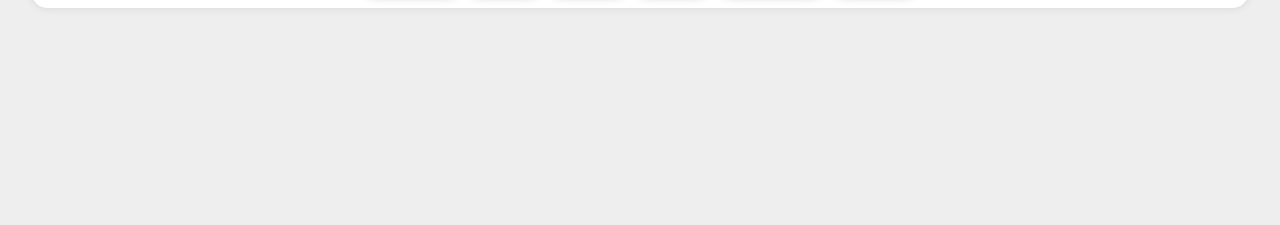
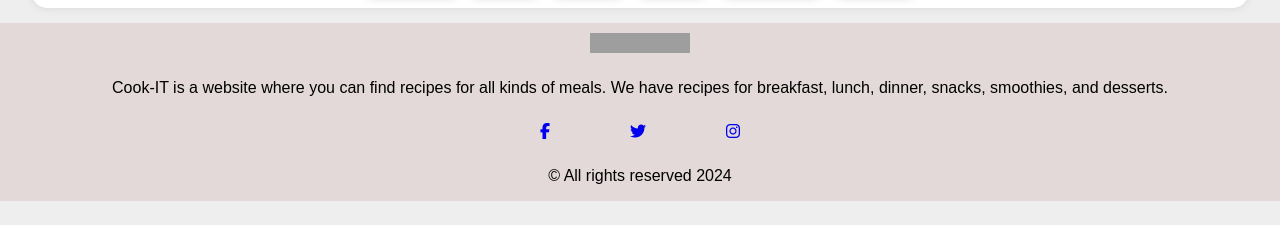
Before and after one commit to CollectionOP/Cook-IT, a plain HTML site: page index.html in a window 1280 px wide. Shown: the part 572-797 px from the top of the page. Drawn offline with Linux system fonts and the light colour scheme; no server answers; grey boxes are pictures that could not be loaded.

Commit message:
fixed footer

```diff
--- a/index.html
+++ b/index.html
@@ -6,7 +6,11 @@
   <meta name="viewport" content="width=device-width, initial-scale=1.0" />
   <link rel="stylesheet" href="styles/body.css" />
   <link rel="stylesheet" href="styles/style.css" />
+  <link rel="stylesheet" href="https://cdnjs.cloudflare.com/ajax/libs/font-awesome/6.5.1/css/all.min.css"
+    integrity="sha512-DTOQO9RWCH3ppGqcWaEA1BIZOC6xxalwEsw9c2QQeAIftl+Vegovlnee1c9QX4TctnWMn13TZye+giMm8e2LwA=="
+    crossorigin="anonymous" referrerpolicy="no-referrer" />
   <title>Document</title>
+
 </head>
 
 <header class="header">
@@ -87,6 +91,28 @@
       </div>
     </section>
 
+    <section class="recipes-container">
+
+    </section>
+
+    <footer>
+      <img src="https://t4.ftcdn.net/jpg/01/64/46/69/240_F_164466907_xInt4TMPYcdHLxfLhqd3x13ysA7tTxgG.jpg" alt="logo" />
+      <div class="footer-content">
+
+        <p>Cook-IT is a website where you can find recipes for all kinds of meals.
+          We have recipes for breakfast, lunch, dinner, snacks, smoothies, and desserts.
+        </p>
+      </div>
+      <div class="social-icons">
+
+        <a href="https://www.facebook.com" target="_blank"><i class="fab fa-facebook-f"></i></a>
+        <a href="https://twitter.com" target="_blank"><i class="fab fa-twitter"></i></a>
+        <a href="https://www.instagram.com" target="_blank"><i class="fab fa-instagram"></i></a>
+
+      </div>
+      <p>&copy; All rights reserved 2024</p>
+    </footer>
+
     <script src="index.js"></script>
 </body>
 
--- a/styles/style.css
+++ b/styles/style.css
@@ -61,3 +61,17 @@ img {
   height: 20px;
   margin: 10px;
 }
+
+footer {
+  background-color: rgb(227, 217, 217);
+  display: flex;
+  flex-direction: column;
+  align-items: center;
+}
+
+.social-icons {
+  display: flex;
+  justify-content: space-between;
+  width: 200px;
+  margin: 10px;
+}
```
